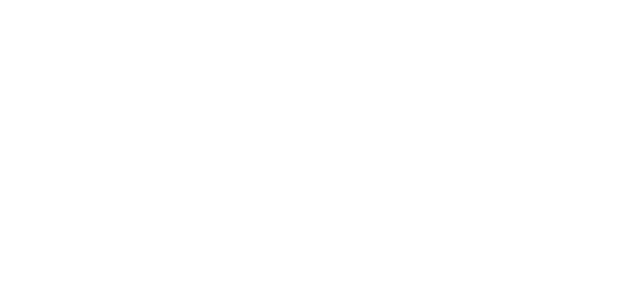
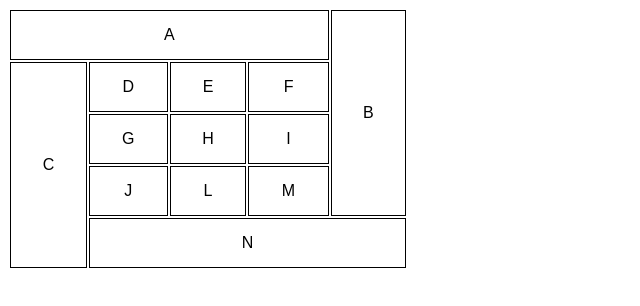
Before and after one commit to jonony/HTML-CSS, a plain HTML site: page Exercicios modulo 3/ex023/desafio013-2.html in a window 1280 px wide. Shown: the whole page, without its empty margins (0-640 px from the left). Drawn offline with Linux system fonts and the light colour scheme.

Commit message:
Desafio feito!

```diff
--- a/Exercicios modulo 3/ex023/desafio013-2.html
+++ b/Exercicios modulo 3/ex023/desafio013-2.html
@@ -1,15 +1,62 @@
 <!DOCTYPE html>
 <html lang="pt-br">
+
 <head>
     <meta charset="UTF-8">
     <meta name="viewport" content="width=device-width, initial-scale=1.0">
     <title>Desafio 2</title>
 
     <style>
+        body {
+            font-family: Arial, Helvetica, sans-serif;
+        }
 
+        table {
+            text-align: center;
+            width: 400px;
+        }
+
+        td {
+            border: 1px solid black;
+            padding: 15px;
+        }
     </style>
 </head>
+
 <body>
+    <table>
+        <tr>
+            <td colspan="4">A</td>
+            <td rowspan="4">B</td>
+        </tr>
+
+        <tr>
+            <td rowspan="4">C</td>
+            <td>D</td>
+            <td>E</td>
+            <td>F</td>
+        </tr>
+
+        <tr>
+            <td>G</td>
+            <td>H</td>
+            <td>I</td>
+        </tr>
+
+        <tr>
+            <td>J</td>
+            <td>L</td>
+            <td>M</td>
+
+        </tr>
+
+        <tr>
+            <td colspan="5">N</td>
+        </tr>
+    </table>
+
+
 
 </body>
+
 </html>
```
